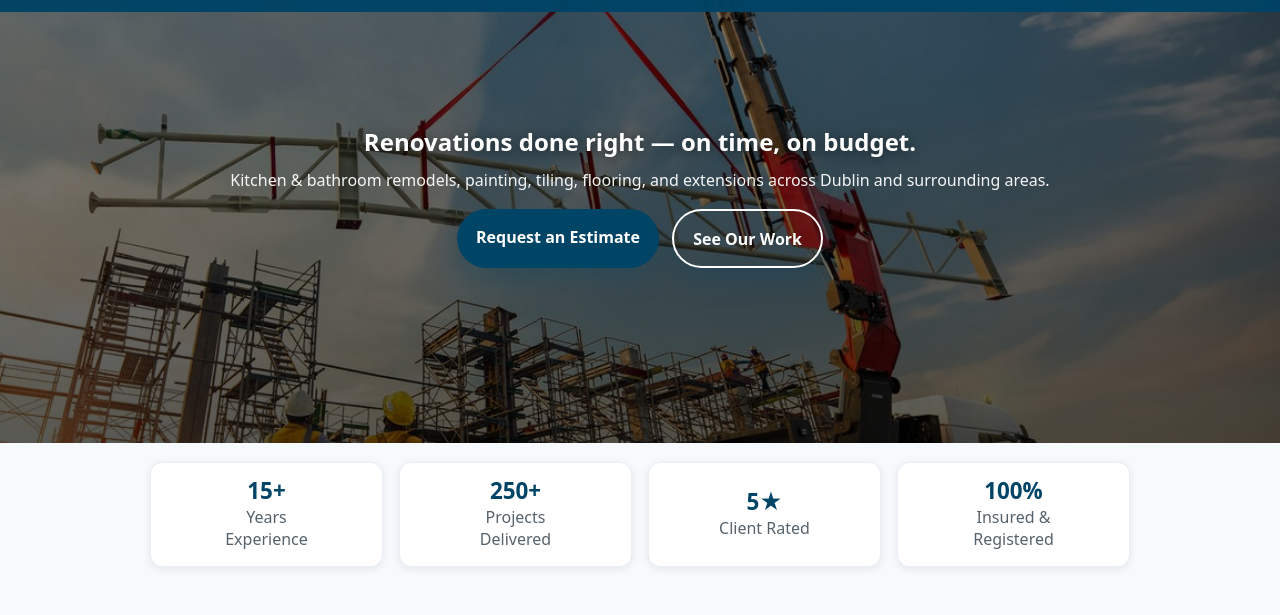
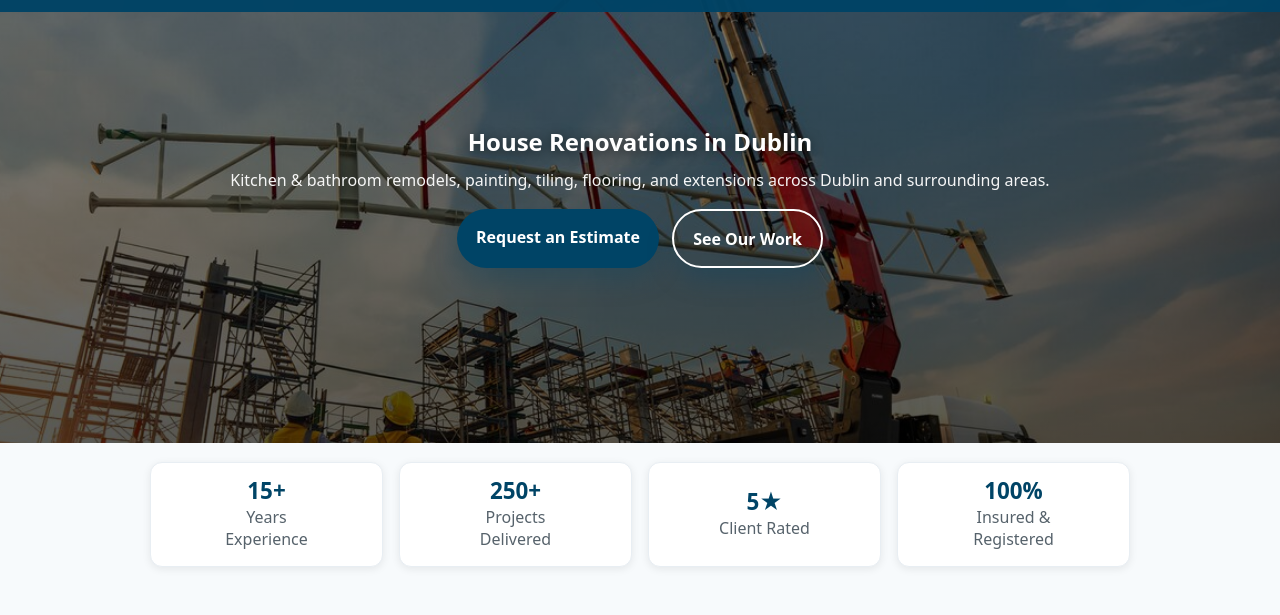
Before and after one commit to Alexchiper1/vitalie_maintenance, a plain HTML site: page index.html in a window 1280 px wide. Shown: the part 53-668 px from the top of the page. Drawn offline with Linux system fonts and the light colour scheme.

Commit message:
Changed titles

```diff
--- a/index.html
+++ b/index.html
@@ -40,7 +40,7 @@
     <img class="hero-bg" src="images/pic2.png" alt="Renovation hero">
     <div class="hero-overlay"></div>
     <div class="hero-content container reveal">
-      <h1>Renovations done right — on time, on budget.</h1>
+      <h1>House Renovations in Dublin</h1>
       <p>Kitchen & bathroom remodels, painting, tiling, flooring, and extensions across Dublin and surrounding areas.</p>
       <div class="cta">
         <a href="contact.html" class="btn">Request an Estimate</a>
```
Also changed, not shown: contact.html (+1 -1 lines), ourwork.html (+1 -1 lines).
